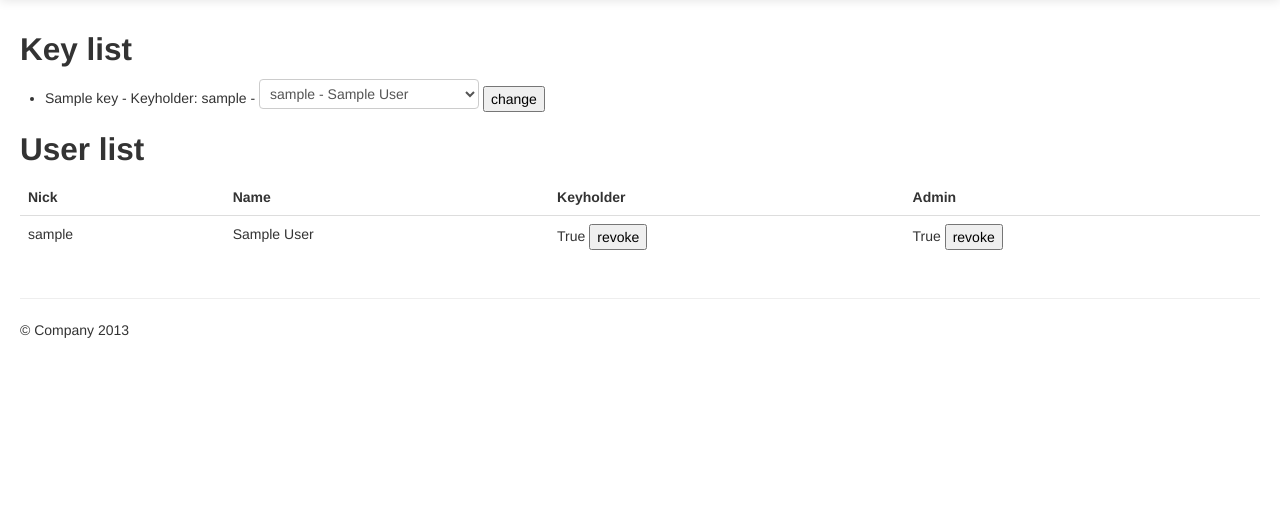
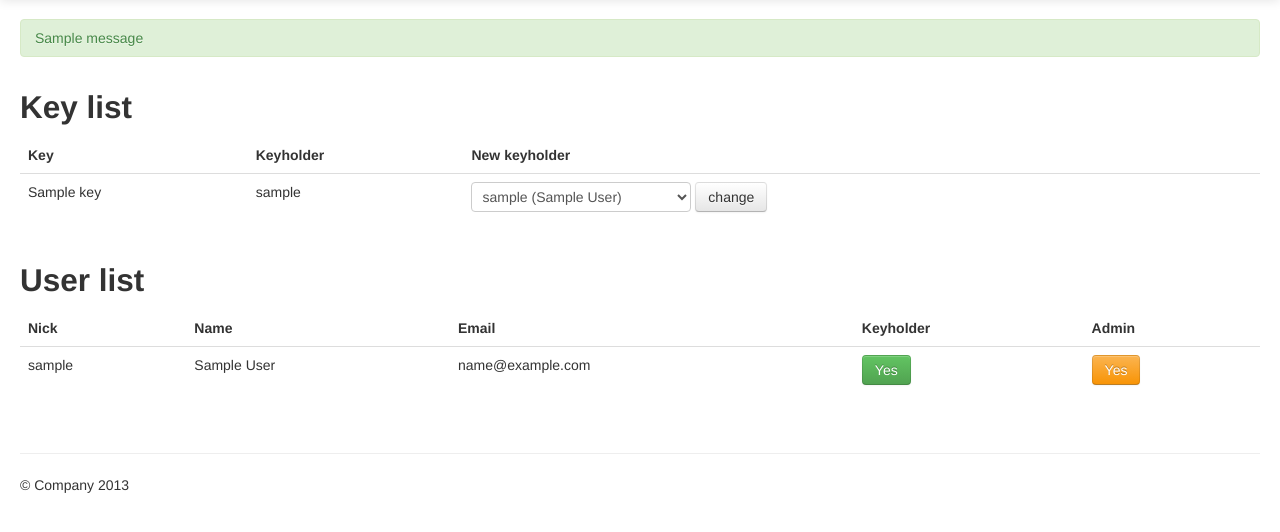
Before and after one commit to ktt-ol/poisk, a Flask app: page /admin in a window 1280 px wide. Shown: the part 41-573 px from the top of the page. Run offline with Flask 2, Linux system fonts and the light colour scheme; a user stored in the database is signed in; tables that the repository leaves empty hold one stand-in row (values such as "Sample post"); one stand-in notice (Sample message) is shown; parts of the project's set-up code (start-up, migrations or seed data) failed here and were passed over; some libraries are stand-ins or nearby versions.

Commit message:
formatting

```diff
--- a/poisk/models.py
+++ b/poisk/models.py
@@ -40,6 +40,11 @@ class User(db.Model):
     def __repr__(self):
         return '<User %r>' % self.nick
 
+    def __str__(self):
+        if self.name:
+            return "%s (%s)" % (self.nick, self.name)
+        return self.nick
+
 
 class Key(db.Model):
     __tablename__ = 'keys'
--- a/poisk/templates/admin_list.html
+++ b/poisk/templates/admin_list.html
@@ -1,40 +1,59 @@
 {% extends "layout.html" %}
 
 {% macro change_is_keyholder(user) -%}
-    <form style="display: inline" action="{{ url_for("change_is_keyholder", user_id=user.id) }}" method="POST">
+    <form class="form-inline" action="{{ url_for("change_is_keyholder", user_id=user.id) }}" method="POST">
         <input type="hidden" name="keyholder" value="{{ not user.is_keyholder }}">
-        <input type="submit" value="{% if user.is_keyholder %}revoke{% else %}grant{%endif%}">
+        {% if user.is_keyholder %}
+        <input class="btn btn-success" type="submit" value="Yes">
+        {% else %}
+        <input class="btn" type="submit" value="No">
+        {% endif %}
     </form>
 {%- endmacro %}
 
 {% macro change_is_admin(user) -%}
-    <form style="display: inline" action="{{ url_for("change_is_admin", user_id=user.id) }}" method="POST">
+    <form class="form-inline" action="{{ url_for("change_is_admin", user_id=user.id) }}" method="POST">
         <input type="hidden" name="admin" value="{{ not user.is_admin }}">
-        <input type="submit" value="{% if user.is_admin %}revoke{% else %}grant{%endif%}">
+        {% if user.is_admin %}
+        <input class="btn btn-warning" type="submit" value="Yes">
+        {% else %}
+        <input class="btn" type="submit" value="No">
+        {% endif %}
     </form>
 {%- endmacro %}
 
 {% macro change_keyholder(key, keyholders) -%}
-    <form style="display: inline" action="{{ url_for("change_keyholder", key_id=key.id) }}" method="POST">
+    <form class="form-inline" action="{{ url_for("change_keyholder", key_id=key.id) }}" method="POST">
         <select name="keyholder_id">
             {% for keyholder in keyholders %}
-            <option value="{{keyholder.id}}" {% if key.holder_id == keyholder.id %}selected{% endif %}>{{keyholder.nick}} - {{keyholder.name}}</option>
+            <option value="{{keyholder.id}}" {% if key.holder_id == keyholder.id %}selected{% endif %}>{{ keyholder }}</option>
             {% endfor %}
         </select>
-        <input type="submit" value="change">
+        <input class="btn" type="submit" value="change">
     </form>
 {%- endmacro %}
 
 {% block title %}User list{% endblock %}
 {% block body %}
 <h2>Key list</h2>
-    <ul>
+<table class="table">
+    <thead>
+    <tr>
+        <th>Key</th>
+        <th>Keyholder</th>
+        <th>New keyholder</th>
+    </tr>
+    </thead>
+    <tbody>
     {% for key in keys %}
-    <li>{{ key.name }} - Keyholder: {{ key.holder.nick }}
-    - {{ change_keyholder(key, keyholders) }}
-    </li>
+    <tr>
+        <td>{{ key.name }}</td>
+        <td>{{ key.holder.nick }}</td>
+        <td>{{ change_keyholder(key, keyholders) }}</td>
+    </tr>
     {% endfor %}
-    </ul>
+    </tbody>
+</table>
 
 <h2>User list</h2>
 <table class="table">
@@ -42,6 +61,7 @@
     <tr>
         <th>Nick</th>
         <th>Name</th>
+        <th>Email</th>
         <th>Keyholder</th>
         <th>Admin</th>
     </tr>
@@ -51,8 +71,9 @@
     <tr>
         <td>{{ user.nick }}</td>
         <td>{{ user.name }}</td>
-        <td>{{ user.is_keyholder }} {{ change_is_keyholder(user) }}</td>
-        <td>{{ user.is_admin }} {{ change_is_admin(user) }}</td>
+        <td>{{ user.email }}</td>
+        <td>{{ change_is_keyholder(user) }}</td>
+        <td>{{ change_is_admin(user) }}</td>
     </tr>
     {% endfor %}
     </tbody>
--- a/poisk/templates/layout.html
+++ b/poisk/templates/layout.html
@@ -41,7 +41,22 @@
         </div>
       </div>
   </div>
-
+    <div class="container-fluid">
+    {% with messages = get_flashed_messages(with_categories=True) %}
+    {% if messages %}
+    {% for category, message in messages %}
+    <div class="alert alert-{% if category == 'message' %}info{% else %}{{category}}{% endif %}">{{ message }} </div>
+    {% endfor %}
+    {% endif %}
+    {% endwith %}
+    {% if form and form.errors %}
+        {% for field_name, field_errors in form.errors|dictsort if field_errors %}
+            {% for error in field_errors %}
+                <div class="alert alert-error">{{ form[field_name].label.text }}: {{ error }}</div>
+            {% endfor %}
+        {% endfor %}
+    {% endif %}
+    </div>
     <div class="container-fluid">
       <div class="row-fluid">
         {% block body %}
--- a/poisk/views.py
+++ b/poisk/views.py
@@ -101,7 +101,7 @@ def create_profile():
 
     form = ProfileForm()
     if form.validate_on_submit():
-        flash(u'Profile successfully created')
+        flash(u'Profile successfully created', 'success')
         user = User(session['openid'])
         user.email = form.email.data
         user.name = form.name.data
@@ -128,9 +128,9 @@ def edit_profile():
             db.session.delete(g.user)
             db.session.commit()
             logout_user()
-            flash(u'Profile deleted')
+            flash(u'Profile deleted', 'success')
             return redirect(url_for('index'))
-        flash(u'Profile successfully created')
+        flash(u'Profile successfully created', 'success')
         g.user.name = form.name.data
         g.user.email = form.email.data
         g.user.is_public = form.is_public.data
@@ -153,7 +153,7 @@ def change_is_keyholder(user_id):
     user = User.query.get(user_id)
     user.is_keyholder = is_keyholder
     db.session.commit()
-    flash("changed keyholder status for %s" % user.nick)
+    flash("changed keyholder status for %s" % user.nick, 'success')
     return redirect(url_for("admin"))
 
 @app.route('/user/<int:user_id>/change_admin', methods=['POST'])
@@ -165,7 +165,7 @@ def change_is_admin(user_id):
     user = User.query.get(user_id)
     user.is_admin = is_admin
     db.session.commit()
-    flash("changed admin status for %s" % user.nick)
+    flash("changed admin status for %s" % user.nick, 'success')
     return redirect(url_for("admin"))
 
 @app.route('/key/<int:key_id>/change_keyholder', methods=['POST'])
@@ -175,7 +175,7 @@ def change_keyholder(key_id):
     key = Key.query.get(key_id)
     key.holder = user
     db.session.commit()
-    print("changed keyholder for %s to %s" % (key.name, user.nick))
+    flash("changed keyholder for %s to %s" % (key.name, user.nick), 'success')
     return redirect(url_for("admin"))
 
 @app.route('/key/new', methods=['GET', 'POST'])
@@ -186,7 +186,7 @@ def key_new():
         key = Key(form.name.data)
         db.session.add(key)
         db.session.commit()
-        flash('Key added')
+        flash('Key added', 'success')
         return redirect(url_for("admin"))
     return render_template('key_add.html', form=form)
 
```
Also changed, not shown: poisk/templates/keys.html (+6 -6 lines).
